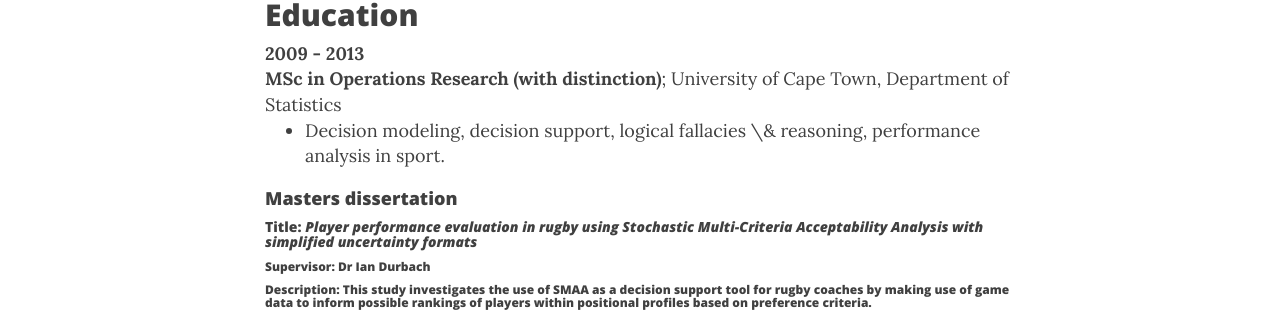
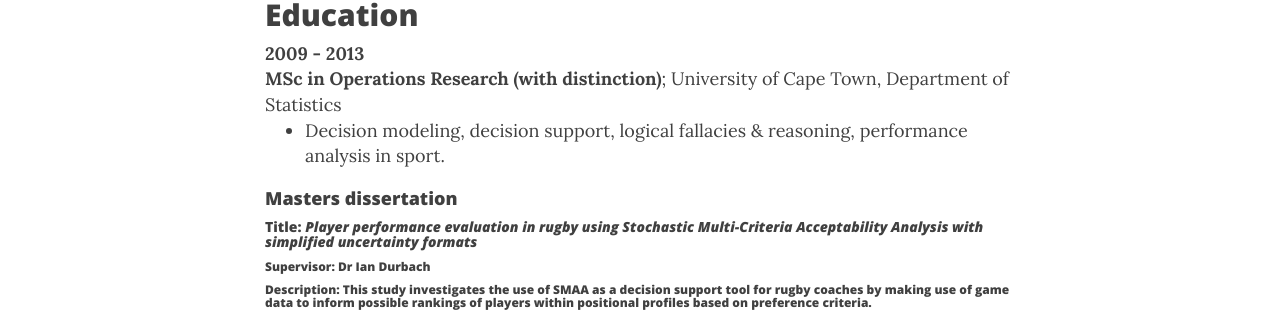
Before and after one commit to jonmcalder/jonmcalder.github.io, a Jekyll site: the page built from cv.md, in a window 1280 px wide and 900 px high, scrolled down 2674 px. Shown: the part 141-454 px from the top of the window. Built offline with Jekyll 4.4.1, drawn with Linux system fonts in a browser that asks for light colours; nearby versions of some CDN libraries; some of the changed text lies outside the part shown.

Commit message:
Update cv.md
Update formatting again.

```diff
--- a/cv.md
+++ b/cv.md
@@ -76,14 +76,19 @@
 --------------------
 
 ### Software & Programming Languages
+
 #### _R, C++, Java \& Python_
 Proficient with R, some experience with C++, Java, Scala \& Python
+
 #### _Databases \& Scripting_
 MySQL, T-SQL, Excel, VBA, SSAS, SSMS, SSRS + limited experience with MDX
+
 #### _Document Preparation_
 Word, Powerpoint, Markdown, LaTeX
+
 #### _Statistical Packages_
 Some experience with Statistica, SPSS, EViews & Genstat
+
 #### _Web Development_
 Some experience with HTML \& CSS, PHP, Javascript, Wordpress
 
@@ -93,7 +98,7 @@
 2009 - 2013
 :   **MSc in Operations Research (with distinction)**; University of Cape Town, Department of Statistics
 
-    * Decision modeling, decision support, logical fallacies \& reasoning, performance analysis in sport.
+    * Decision modeling, decision support, logical fallacies & reasoning, performance analysis in sport.
 
 #### Masters dissertation
 ##### Title: _Player performance evaluation in rugby using Stochastic Multi-Criteria Acceptability Analysis with simplified uncertainty formats_
@@ -148,7 +153,7 @@
   * 2004 - Grade 8 mentor, Carter High School
   * 2003 - Member of Matric Dance Committee, Carter High School
 
-Interests \& Hobbies
+Interests & Hobbies
 --------------------
 * Gamification, Behavioural Analytics
 * Data mining, Decision making and decision support
```
